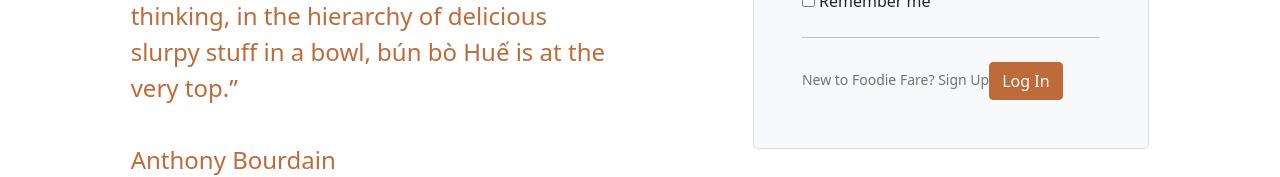
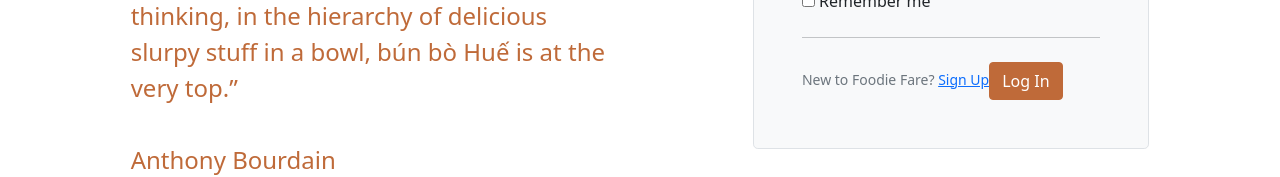
Before and after one commit to mgainer126/foodiofare, a React (Create React App) app in the folder client/: page / in a window 1280 px wide. Shown: the part 447-624 px from the top of the page. Built offline with nearby package versions, Linux system fonts and the light colour scheme; no server answers; the HTML template or start-up script is replaced by a standard one.

Commit message:
added linkage to new customer sign up page

```diff
--- a/client/src/pages/Hero/Hero.jsx
+++ b/client/src/pages/Hero/Hero.jsx
@@ -3,6 +3,7 @@ import { useState } from "react";
 import foodtruck from "../../assets/images/Food-Truck-Design.jpg";
 import Modal from "react-bootstrap/Modal";
 import Button from "react-bootstrap/Button";
+import { Link } from "react-router-dom";
 
 function MyVerticallyCenteredModal(props) {
   return (
@@ -74,7 +75,9 @@ function Hero() {
               </div>
 
               <hr className="my-4" />
-              <small className="text-muted">New to Foodie Fare? Sign Up</small>
+              <small className="text-muted">
+                New to Foodie Fare? <Link to="/custSignUp">Sign Up</Link>
+              </small>
               <Button variant="primary" onClick={() => setModalShow(true)}>
                 Log In
               </Button>
```
Also changed, not shown: 1 other file (tests, documents, lock files or other folders).
